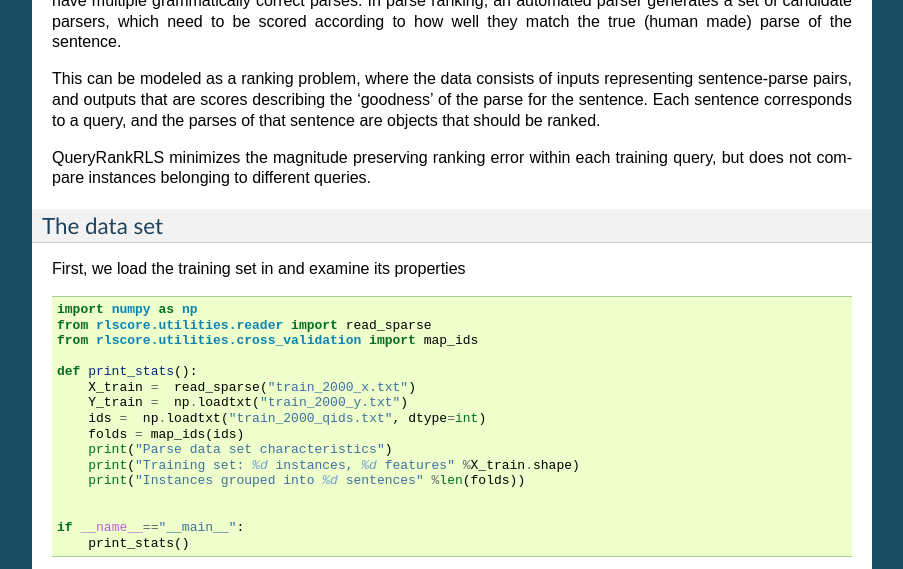
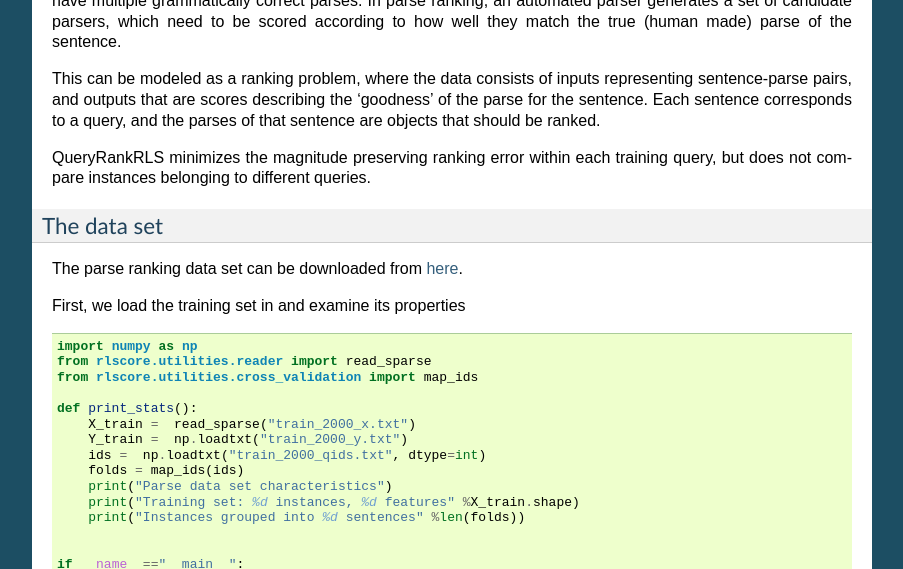
Before and after one commit to aatapa/RLScore, a Sphinx documentation site: the page built from docs/tutorial_ranking.rst, in a window 1280 px wide and 900 px high, scrolled down 4965 px, cut to the strip 0-569 px from the top of the window. Shown: the whole strip, without its empty margins (198-1101 px from the left). Built offline with Sphinx 7.4.7, drawn with Linux system fonts in a browser that asks for light colours.

Commit message:
added hyperlink to parse rank data

```diff
--- a/docs/tutorial_ranking.rst
+++ b/docs/tutorial_ranking.rst
@@ -154,6 +154,10 @@ query, but does not compare instances belonging to different queries.
 The data set
 ------------
 
+The parse ranking data set can be downloaded from
+`here <http://staff.cs.utu.fi/~aatapa/data/parse.zip>`_.
+
+
 First, we load the training set in and examine its properties
 
 .. literalinclude:: src/parse_data.py
--- a/docs/tutorial_regression.rst
+++ b/docs/tutorial_regression.rst
@@ -148,6 +148,10 @@ series data) etc.
 
 The data set
 ------------
+
+The parse ranking data set can be downloaded from
+`here <http://staff.cs.utu.fi/~aatapa/data/parse.zip>`_.
+
 
 First, we load the training set in and examine its properties
 
```
